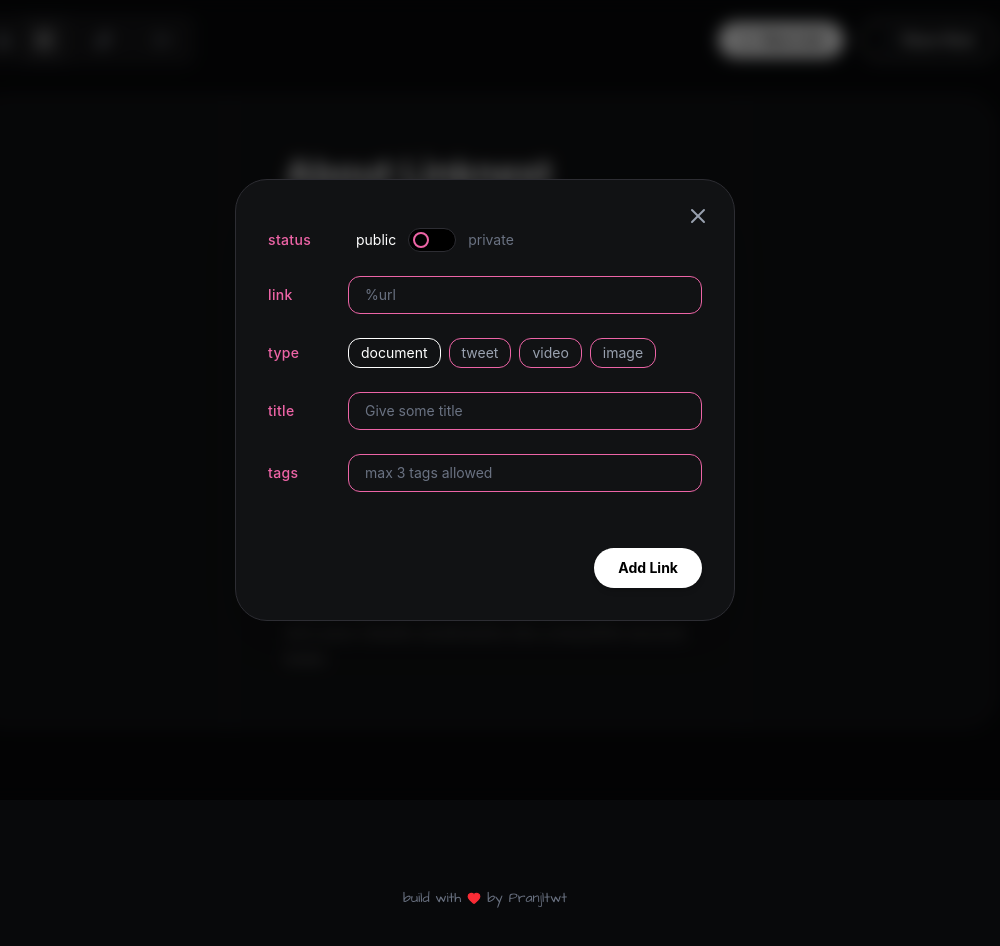
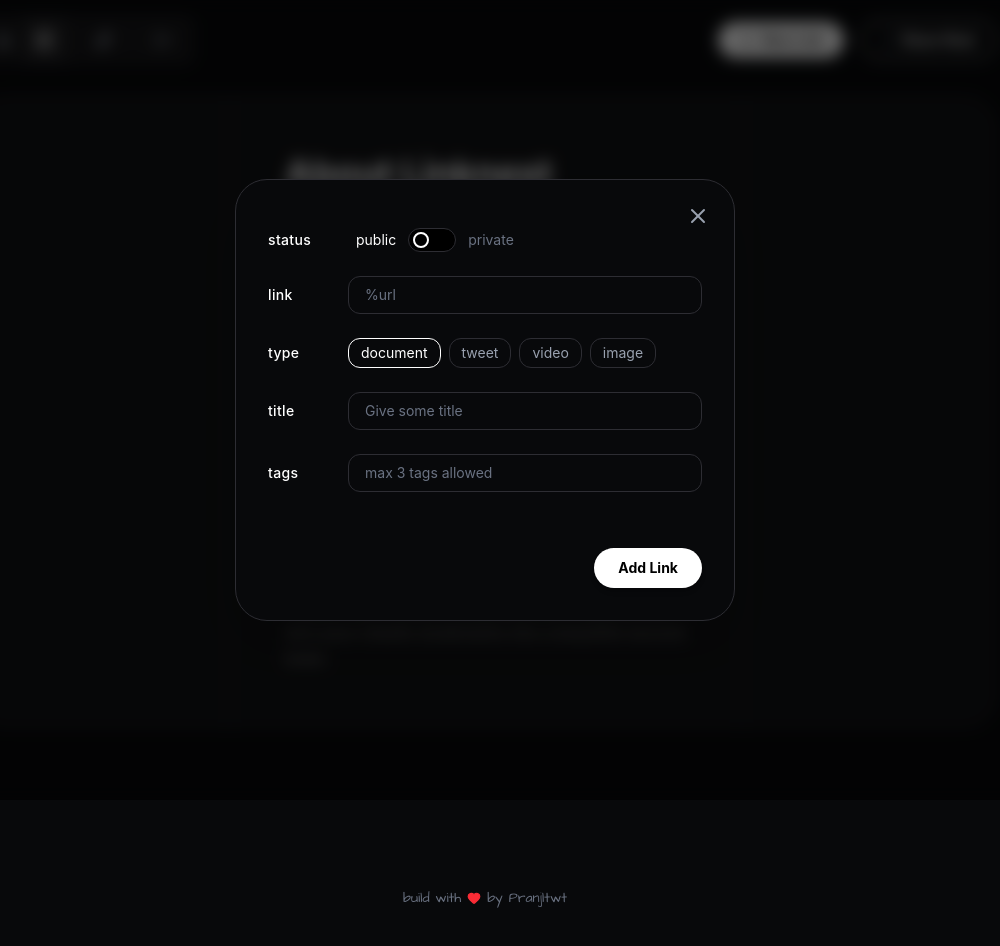
Before and after one commit to Pranjl7/Linknest, a React (Vite) app in the folder frontend/: page /about in a window 1280 px wide. Both pictures are taken after a click on the button "New Link". Shown: the whole page, without its empty margins (155-1155 px from the left). Built offline with nearby package versions, Linux system fonts and the light colour scheme.

Commit message:
style: update create link modal color scheme to match rgb(8,9,11) and white

```diff
--- a/frontend/src/components/CreateLinkModal.tsx
+++ b/frontend/src/components/CreateLinkModal.tsx
@@ -34,7 +34,7 @@ export function CreateLinkModal({ isOpen, onClose }: CreateLinkModalProps) {
   return (
     <div className="fixed inset-0 z-50 flex items-center justify-center bg-black/60 backdrop-blur-sm p-4">
       {/* Modal Container */}
-      <div className="bg-[#111214] border border-[#2d2d33] rounded-[2rem] w-full max-w-[500px] p-8 shadow-2xl relative text-gray-200 font-montserrat">
+      <div className="bg-[#08090b] border border-[#2d2d33] rounded-[2rem] w-full max-w-[500px] p-8 shadow-2xl relative text-gray-200 font-montserrat">
 
         {/* Close Button */}
         <button
@@ -49,7 +49,7 @@ export function CreateLinkModal({ isOpen, onClose }: CreateLinkModalProps) {
 
           {/* Status Row */}
           <div className="flex items-center gap-4">
-            <span className="w-16 text-sm font-medium text-[#ed64a6] tracking-wide">status</span>
+            <span className="w-16 text-sm font-medium text-white tracking-wide">status</span>
             <div className="flex items-center gap-3 ml-2">
               <span className={`text-sm ${isPublic ? 'text-white' : 'text-gray-500'}`}>public</span>
               {/* Toggle Switch */}
@@ -61,7 +61,7 @@ export function CreateLinkModal({ isOpen, onClose }: CreateLinkModalProps) {
                   className={`w-4 h-4 rounded-full bg-white transition-transform ${isPublic ? 'translate-x-1' : 'translate-x-7'}`}
                   style={{
                     backgroundColor: isPublic ? 'transparent' : 'white',
-                    border: isPublic ? '2px solid #ed64a6' : 'none'
+                    border: isPublic ? '2px solid white' : 'none'
                   }}
                 />
               </button>
@@ -71,19 +71,19 @@ export function CreateLinkModal({ isOpen, onClose }: CreateLinkModalProps) {
 
           {/* Link Row */}
           <div className="flex items-center gap-4">
-            <span className="w-16 text-sm font-medium text-[#ed64a6] tracking-wide">link</span>
+            <span className="w-16 text-sm font-medium text-white tracking-wide">link</span>
             <input
               type="text"
               placeholder="%url"
               value={url}
               onChange={(e) => setUrl(e.target.value)}
-              className="flex-1 bg-transparent border border-[#ed64a6] rounded-xl px-4 py-2 text-sm text-white placeholder-gray-500 outline-none focus:border-white transition-colors"
+              className="flex-1 bg-transparent border border-[#2d2d33] rounded-xl px-4 py-2 text-sm text-white placeholder-gray-500 outline-none focus:border-white transition-colors"
             />
           </div>
 
           {/* Type Row */}
           <div className="flex items-center gap-4">
-            <span className="w-16 text-sm font-medium text-[#ed64a6] tracking-wide">type</span>
+            <span className="w-16 text-sm font-medium text-white tracking-wide">type</span>
             <div className="flex gap-2 flex-wrap">
               {['document', 'tweet', 'video', 'image'].map((type) => (
                 <button
@@ -92,7 +92,7 @@ export function CreateLinkModal({ isOpen, onClose }: CreateLinkModalProps) {
                   className={`px-3 py-1 rounded-xl border text-sm transition-colors cursor-pointer ${
                     selectedType === type
                       ? 'border-white text-white'
-                      : 'border-[#ed64a6] text-gray-400 hover:text-gray-200'
+                      : 'border-[#2d2d33] text-gray-400 hover:text-gray-200'
                   }`}
                 >
                   {type}
@@ -103,20 +103,20 @@ export function CreateLinkModal({ isOpen, onClose }: CreateLinkModalProps) {
 
           {/* Title Row */}
           <div className="flex items-center gap-4">
-            <span className="w-16 text-sm font-medium text-[#ed64a6] tracking-wide">title</span>
+            <span className="w-16 text-sm font-medium text-white tracking-wide">title</span>
             <input
               type="text"
               placeholder="Give some title"
               value={title}
               onChange={(e) => setTitle(e.target.value)}
-              className="flex-1 bg-transparent border border-[#ed64a6] rounded-xl px-4 py-2 text-sm text-white placeholder-gray-500 outline-none focus:border-white transition-colors"
+              className="flex-1 bg-transparent border border-[#2d2d33] rounded-xl px-4 py-2 text-sm text-white placeholder-gray-500 outline-none focus:border-white transition-colors"
             />
           </div>
 
           {/* Tags Row */}
           <div className="flex flex-col gap-4">
             <div className="flex items-center gap-4">
-              <span className="w-16 text-sm font-medium text-[#ed64a6] tracking-wide">tags</span>
+              <span className="w-16 text-sm font-medium text-white tracking-wide">tags</span>
               <input
                 type="text"
                 placeholder="max 3 tags allowed"
@@ -124,7 +124,7 @@ export function CreateLinkModal({ isOpen, onClose }: CreateLinkModalProps) {
                 onChange={(e) => setTagInput(e.target.value)}
                 onKeyDown={handleTagKeyDown}
                 disabled={tags.length >= 3}
-                className="flex-1 bg-transparent border border-[#ed64a6] rounded-xl px-4 py-2 text-sm text-white placeholder-gray-500 outline-none focus:border-white transition-colors disabled:opacity-50"
+                className="flex-1 bg-transparent border border-[#2d2d33] rounded-xl px-4 py-2 text-sm text-white placeholder-gray-500 outline-none focus:border-white transition-colors disabled:opacity-50"
               />
             </div>
 
```
